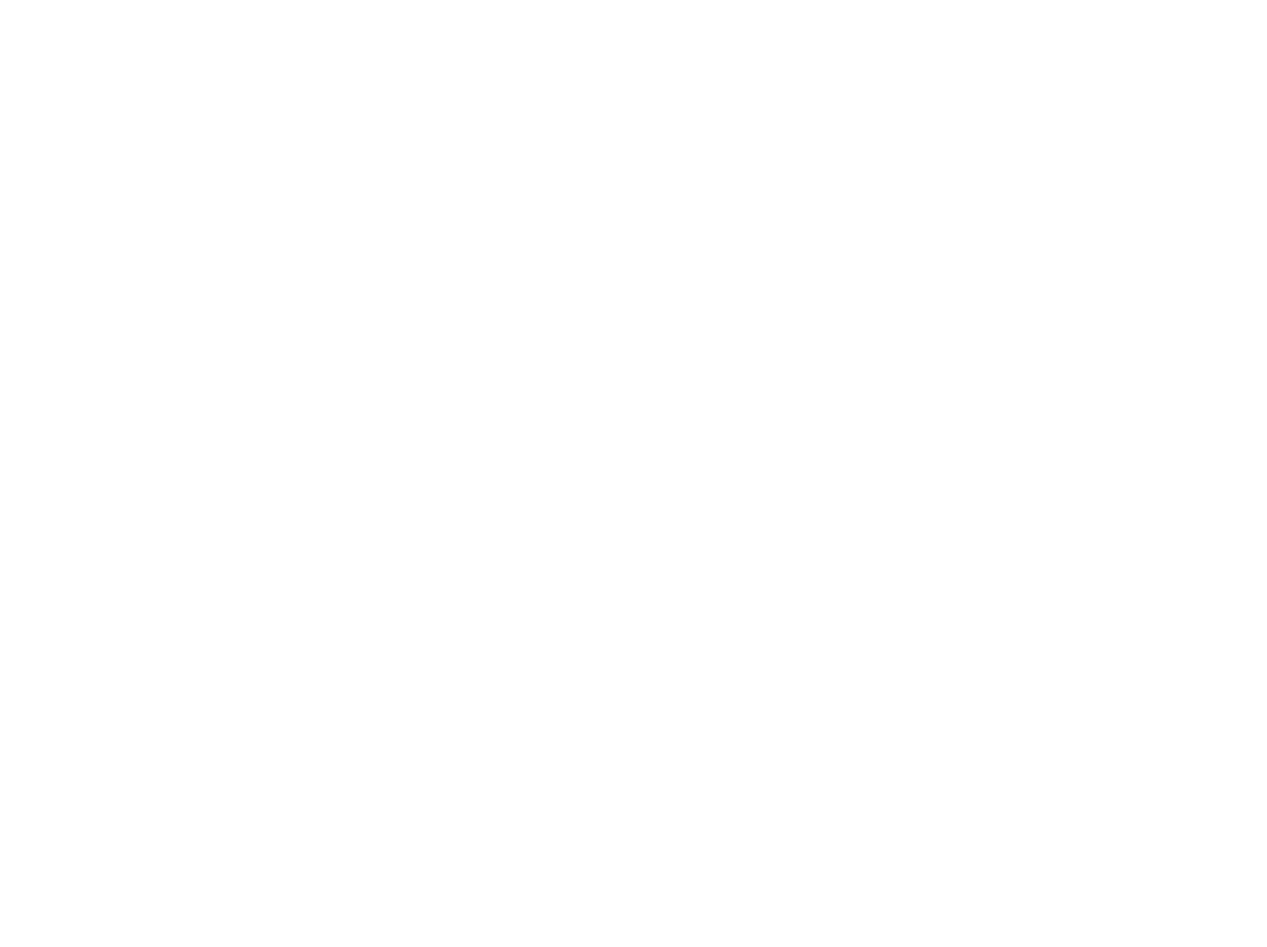
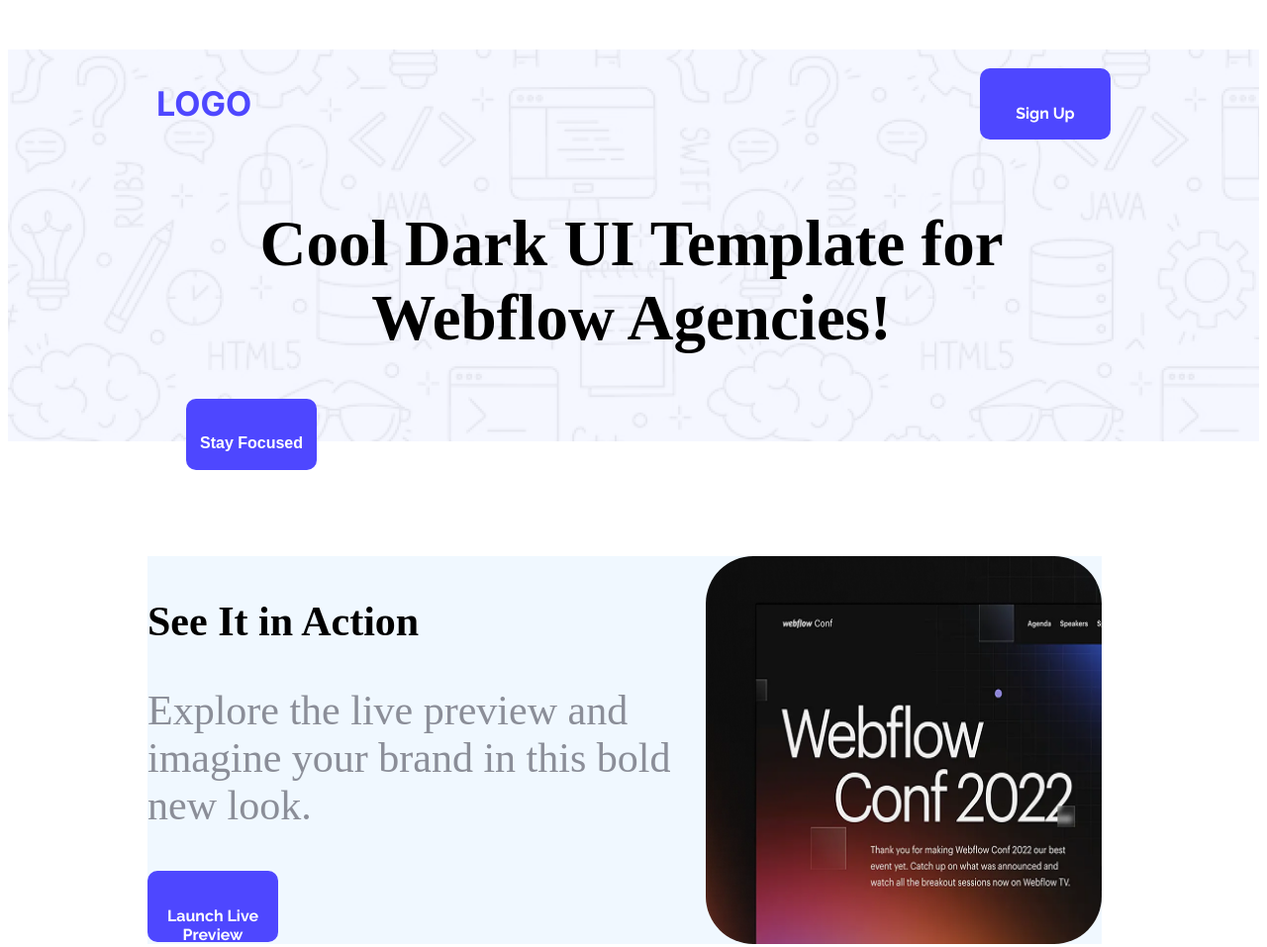
Before and after one commit to Fayed13/assignment-one-proghero, a plain HTML site: page index.html in a window 1280 px wide. Shown: the whole page at 99% size. Before the commit the page ends 800 px from the top, so only its background shows below. Drawn offline with Linux system fonts and the light colour scheme.

Commit message:
semi finished header and main body

```diff
--- a/index.html
+++ b/index.html
@@ -4,8 +4,40 @@
     <meta charset="UTF-8">
     <meta name="viewport" content="width=device-width, initial-scale=1.0">
     <title>First Assignment</title>
+    <link rel="preconnect" href="https://fonts.googleapis.com">
+<link rel="preconnect" href="https://fonts.gstatic.com" crossorigin>
+<link href="https://fonts.googleapis.com/css2?family=Inter:ital,opsz,wght@0,14..32,100..900;1,14..32,100..900&family=Raleway:ital,wght@0,100..900;1,100..900&display=swap" rel="stylesheet">
+    <link rel="stylesheet" href="styles/portfolio.css">
 </head>
 <body>
+    <header class="header">
+     <nav>
+        <h3 class="nav-title inter-normal logo-color">LOGO</h3>
+        <ul>
+            <li>
+      <a href=""><button class="raleway-normal button-lekha">Sign Up</button></a>
+      </li>
+      </ul>
+
+     </nav>
+     <div class="div-dada">
+<h1 class="borolekha">Cool Dark UI Template for Webflow Agencies!</h1>
+<button class="button-lekha">Stay Focused</button>
+     </div>
+    </header>
+    <main>
+<section class="section-dada">
+    <div>
+<h3 class="title-majhkhan">See It in Action</h3>
+<p class="paradayok">Explore the live preview and imagine your brand in this bold new look.</p>
+  <a href=""><button class="raleway-normal button-lekha">Launch Live Preview</button></a>
+  </div>
+  <img class="pic-new" src="Assets/wc-mini.png" alt="">
+</section>
+    </main>
+    <footer>
+
+    </footer>
 
 </body>
 </html>
--- /dev/null
+++ b/styles/portfolio.css
@@ -0,0 +1,117 @@
+
+.inter-normal{
+  font-family: "Inter", sans-serif;
+  font-optical-sizing: auto;
+  font-style: normal;
+}
+
+.raleway-normal {
+  font-family: "Raleway", sans-serif;
+  font-optical-sizing: auto;
+  font-style: normal;
+}
+
+/* nav styles*/
+nav{
+    display: flex;
+     align-items: center;
+    justify-content: space-between;
+    margin: 50px 150px;
+}
+
+nav ul li{
+list-style: none;
+}
+
+nav li a{
+    text-decoration: none;
+}
+
+.nav-title{
+    font-weight: black;
+    font-size: 34px;
+}
+
+/*shared style*/
+
+.common-color{
+    color: #252432;
+}
+
+.beshi-kalo-color{
+    color:#000000;
+}
+
+.button-color{
+    color: #4E47FF;
+}
+
+.borolekha{
+  font-weight: bold;
+    font-size: 65px;
+    color: #000000;
+    text-align: center;
+    width: 900px;
+    height: 150px;
+
+}
+.button-lekha{
+font-weight: bold;
+font-size: 16px;
+padding: 36px 12px;
+color:#FFFFFF;
+background-color: #4E47FF;
+border: none;
+border-radius: 10px;
+width:132px;
+height: 48px;
+align-items: center;
+}
+
+.logo-color{
+    color: #4E47FF;
+
+}
+
+.div-dada{
+    margin: 0 auto;
+    width: 904px;
+    height: 237px;
+
+}
+
+/*header*/
+.header{
+    background-image: url('../Assets/Hero-bg.png');
+    height: 100%;
+}
+
+/*main*/
+.title-majhkhan{
+    color:252432;
+    font-weight: bold;
+    font-size: 42px;
+}
+
+.paradayok{
+    font-size:42px;
+    font-weight:50px;
+    color: rgba(37, 36, 50,0.5);
+
+}
+
+.section-dada{
+    display: flex;
+  gap: auto;
+  background-color: aliceblue;
+  justify-content: space-around;
+  margin: 116px 159px 116px 141px;
+}
+
+
+
+
+.pic-new{
+    max-width: 400px;
+    border-radius: 48px;
+}
```
